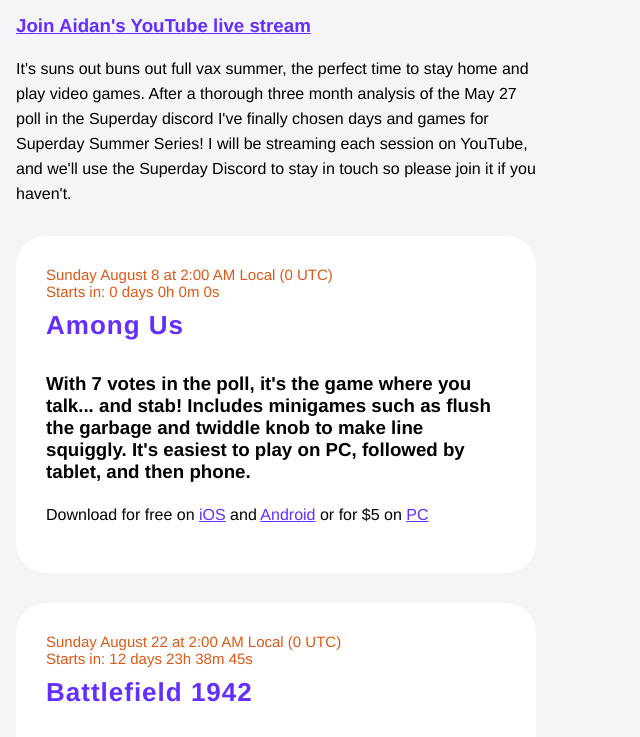
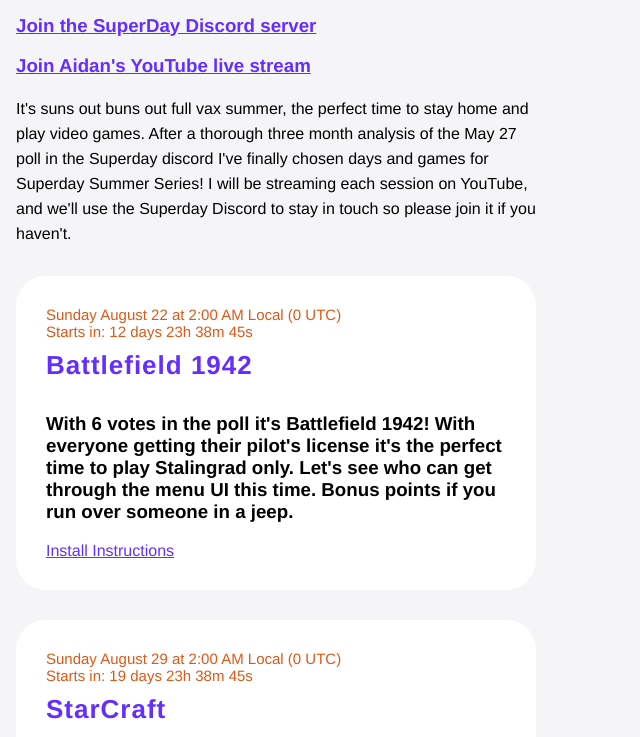
Before and after one commit to aidan-waite/superday-site, a plain HTML site: page index.html in a window 1280 px wide. Shown: the part 669-1406 px from the top of the page, without its empty margins (0-640 px from the left). Drawn offline with Linux system fonts and the light colour scheme.

Commit message:
Update for bf1942

```diff
--- a/index.html
+++ b/index.html
@@ -100,11 +100,11 @@
       class="countdown time large"
       data-year="2021"
       data-month="7"
-      data-day="8"
+      data-day="22"
       data-hour="2"
     >
       <h3>
-        Starts in:
+        BF1942 in:
         <span class="days"></span> days <span class="hours"></span>h
         <span class="minutes"></span>m <span class="seconds"></span>s
       </h3>
@@ -126,49 +126,6 @@
       the Superday discord I've finally chosen days and games for Superday
       Summer Series! I will be streaming each session on YouTube, and we'll use the Superday Discord to stay in touch so please join it if you haven't.
     </p>
-
-    <div class="card">
-      <!--among us: Aug 8 UTC-0 2:00 = 8pm Calgary, 11pm Halifax, 11am Seoul-->
-      <div
-        class="countdown time"
-        data-year="2021"
-        data-month="7"
-        data-day="8"
-        data-hour="2"
-      >
-        <p class="start-time"></p>
-        <p>
-          Starts in:
-          <span class="days"></span> days <span class="hours"></span>h
-          <span class="minutes"></span>m <span class="seconds"></span>s
-        </p>
-      </div>
-      <h2>Among Us</h2>
-      <h3>
-        With 7 votes in the poll, it's the game where you talk... and stab! Includes minigames such as flush
-        the garbage and twiddle knob to make line squiggly. It's easiest to play on PC, followed by tablet, and then phone.
-      </h3>
-      <p>
-        Download for free on
-        <a
-          href="https://apps.apple.com/us/app/among-us/id1351168404?ls=1"
-          target="_blank"
-          >iOS</a
-        >
-        and
-        <a
-          href="https://play.google.com/store/apps/details?id=com.innersloth.spacemafia"
-          target="_blank"
-          >Android</a
-        >
-        or for $5 on
-        <a
-          href="https://store.steampowered.com/app/945360/Among_Us/"
-          target="_blank"
-          >PC</a
-        >
-      </p>
-    </div>
 
     <div class="card">
       <!--bf1942: 7pm Calgary, 10pm Halifax, 11am Seoul-->
@@ -244,6 +201,11 @@
         >Halo: Combat Evolved on Steam</a
       >
     </div>
+
+    <h3>Completed Events</h3>
+    <ul>
+      <li>Among Us (Aug 7)</li>
+    </ul>
   </body>
 
   <script>
```
